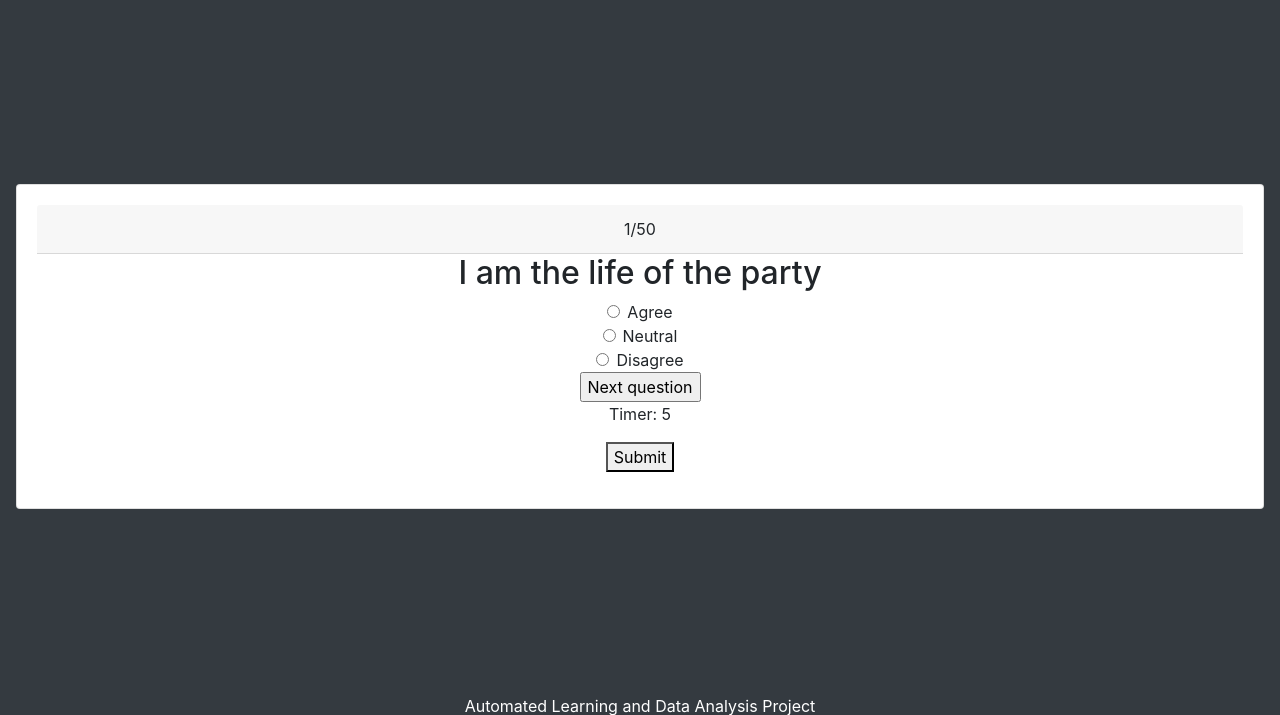
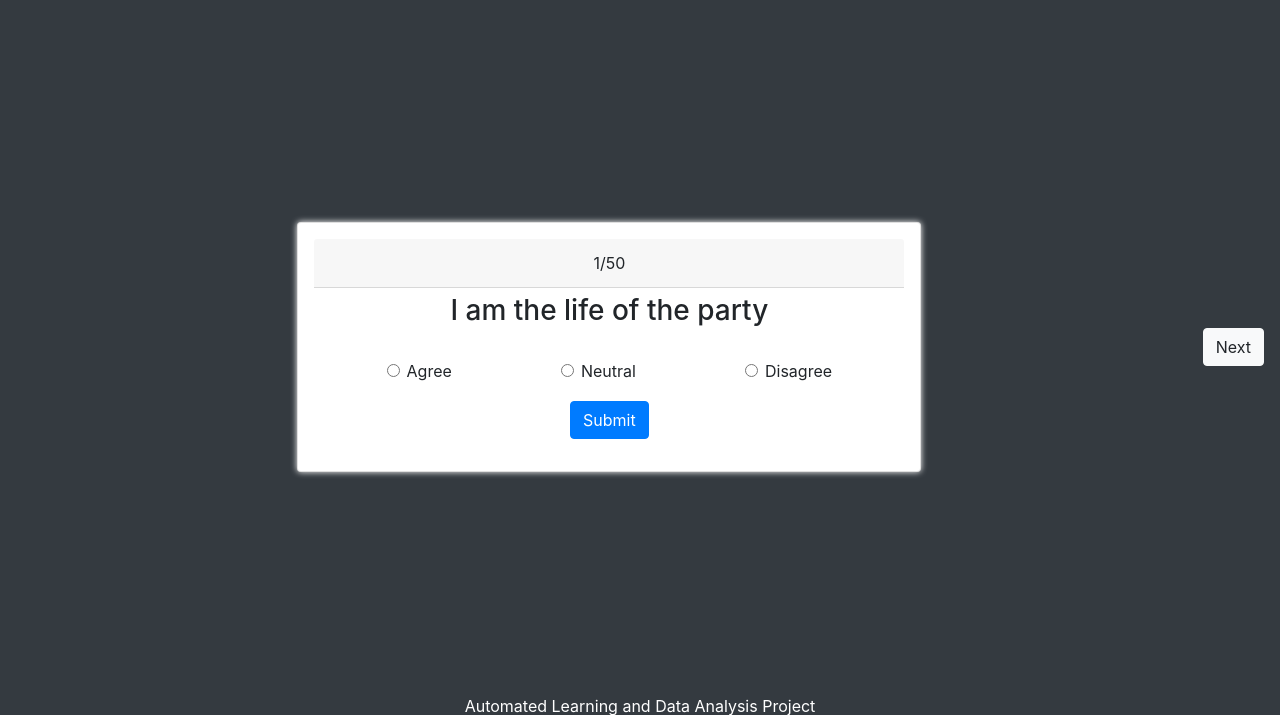
Before and after one commit to tharunpalla/ALDABigFivePersonalityPrediction, a Flask app: page /quiz in a window 1280 px wide. Shown: the part 50-765 px from the top of the page. Run offline with Flask 2, Linux system fonts and the light colour scheme; some libraries are stand-ins or nearby versions.

Commit message:
Updating CSS

```diff
--- a/static/index.css
+++ b/static/index.css
@@ -35,3 +35,37 @@
 .next-button.active {
     display: block;
 }
+
+.form-body {
+    margin: auto;
+    width: 50%;
+    box-shadow: 0px 0px 6px 0px rgb(255 255 255)
+
+}
+
+.formstyle {
+    padding: 1rem;
+    display: flex;
+    flex-direction: column;
+    align-items: stretch;
+    justify-content: stretch;
+}
+
+.prev-next-direction {
+    flex-direction: row;
+    display: flex;
+    justify-content: space-around;
+    align-items: center;
+}
+
+.question-options {
+    flex-direction: row;
+    display: flex;
+    justify-content: space-around;
+    align-items: center;
+    padding: 3%;
+}
+
+.timer {
+    display: none;
+}
--- a/templates/quiz.html
+++ b/templates/quiz.html
@@ -30,16 +30,19 @@
         <h3 class="float-md-start mb-0 text-white">Big Five Personality Prediction Quiz</h3>
     </header>
 
-    <div class="card text-center w-30">
-
-        <form method='post' action="{{ url_for("get_Data") }}" class="card-body" class="px-3">
-
+    <div class="d-flex flex-row justify-content-center align-items-center">
+        <div class="previous-button">
+            <input type="button" class="btn btn-light" onclick="onPreviousClick()" value="Previous"/>
+        </div>
+        <div class="card text-center w-30 form-body">
+            <form method='post' action="{{ url_for("get_Data") }}" class="card-body formstyle" style="padding: 1rem">
                 {% for i in range(start,end) %}
                     <div class="question-card {{ "active" if i == 0  else "" }}">
                         <div class="card-header">
                             {{ i + 1 }}/{{ end }}
                         </div>
-                    <div><h2>{{ questions[i] }}</h2></div>
+                        <div style="padding: 1%"><h3>{{ questions[i] }}</h3></div>
+                        <div class="question-options">
                             <div class="form-check" id=i|string>
                                 <input class="form-check-input" type="radio" name={{ i }} id=1 value=1>
                                 <label class="form-check-label" for=i|string>
@@ -61,18 +64,20 @@
                                 </label>
                             </div>
                         </div>
+                    </div>
+                {% endfor %}
 
-            {% endfor %}
-            <div class="previous-button">
-                <input type="button" onclick="onPreviousClick()" value="Previous question"/>
+                <p class="timer">Timer: <span class="time-value">0</span></p>
+
+                <input type="hidden" name="timeCount" id="timeCount" value="-1"/>
+
+                <button type="submit" class="btn btn-primary" style="margin: auto">Submit</button>
+            </form>
         </div>
+
         <div class="next-button active">
-                <input type="button" onclick="onNextClick()" value="Next question"/>
+            <input type="button" class="btn btn-light" onclick="onNextClick()" value="Next"/>
         </div>
-            <p>Timer: <span class="time-value">0</span></p>
-            <input type="hidden" name="timeCount" id="timeCount" value="-1"/>
-            <button type="submit" class="primary">Submit</button>
-        </form>
     </div>
 
     <footer class="mt-auto text-white-40">
```
Lines whose indentation alone changed are shown as unchanged.
